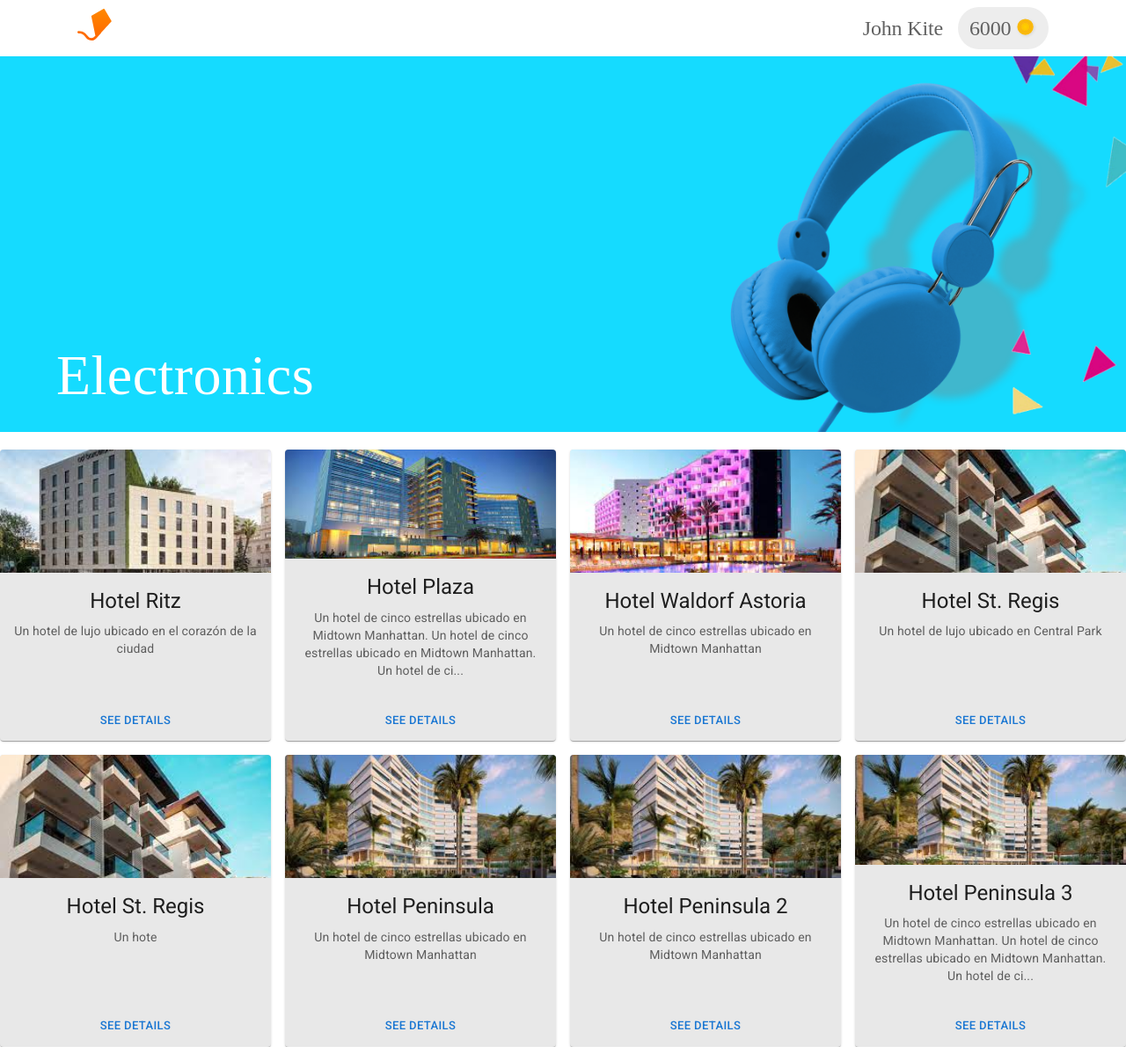
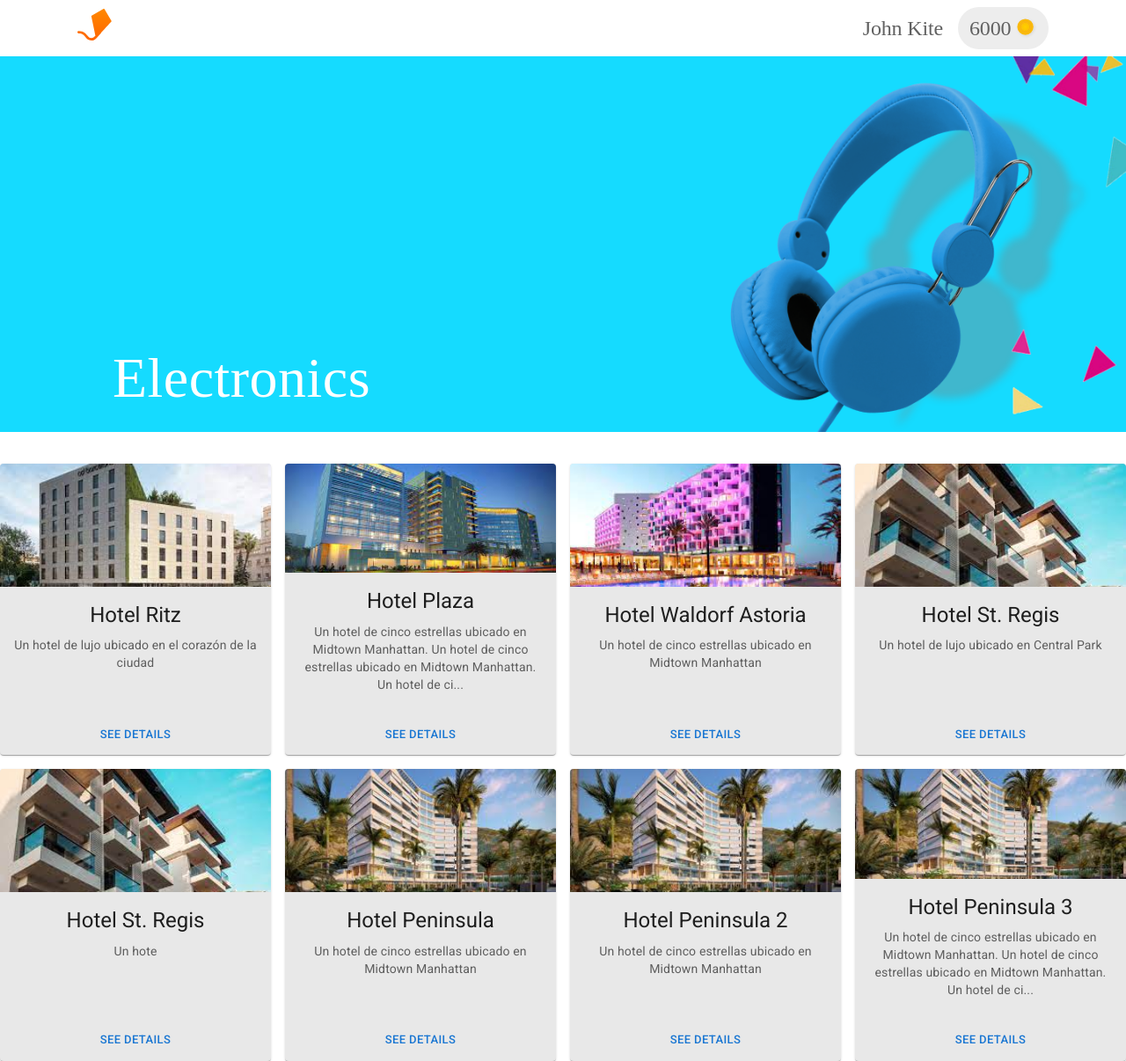
Before and after one commit to AngelP00/Aerolab-Chalenger-SPA-react-pa-2023, a React (Vite) app: page / in a window 1280 px wide. Shown: the whole page at 88% size. Built offline with nearby package versions, Linux system fonts and the light colour scheme; data requests are answered from the project's data file.

Commit message:
[UPDATE]: PageHotelList.jsx

```diff
--- a/src/pages/PageHotelList.jsx
+++ b/src/pages/PageHotelList.jsx
@@ -46,20 +46,22 @@ const PageHotelList = () => {
 				justifyContent: "flex-start",
 				width: "100%",
 				position: "relative",
+				justifyContent: "center",
+				backgroundColor: "#15dbff",
 			}}
 			>
 			<img
 				src="/header-x1.png"
 				alt=""
-				style={{ maxWidth: "100%", height: "auto", marginBottom: "20px" }}
+				style={{ maxWidth: "100%", height: "auto" }}
 			/>
 			<Typography
 				variant="h4"
 				component="h2"
 				style={{
 				position: "absolute",
-				bottom: "10%",
-				left: "5%",
+				bottom: "5%",
+				left: "10%",
 				fontFamily: "SourceSansPro-Bold",
 				fontSize: "64px",
 				color: "#ffffff",
@@ -70,7 +72,7 @@ const PageHotelList = () => {
 			</Typography>
 			</div>
 
-			<Grid container spacing={2} textAlign="-webkit-center">
+			<Grid container spacing={2} textAlign="-webkit-center" sx={{ marginTop: "20px" }}>
 				{hotels.map((hotel) => (
 					<Grid item key={hotel.id} xs={12} sm={6} md={4} lg={3}>
 					<Link to={`/hotel/${hotel.id}`} style={{ textDecoration: "none" }}>
```
